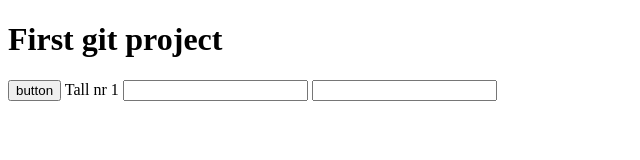
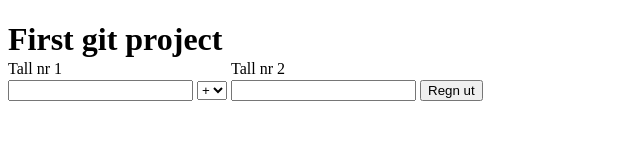
Before and after one commit to EirikAarrestad/GitProject1, a plain HTML site: page index.html in a window 1280 px wide. Shown: the whole page, without its empty margins (0-640 px from the left). Drawn offline with Linux system fonts and the light colour scheme.

Commit message:
added things

```diff
--- a/index.html
+++ b/index.html
@@ -4,15 +4,25 @@
         <meta charset="UTF-8" />
         <meta http-equiv="X-UA-Compatible" content="IE=edge" />
         <meta name="viewport" content="width=device-width, initial-scale=1.0" />
+        <link rel="stylesheet" href="./style.css" />
         <title>Git project</title>
     </head>
     <body>
-        <h1>First git project</h1>
-        <button>button</button>
-        <label for="inputNr1">Tall nr 1</label>
-        <input type="text" id="inputNr1" />
-        <label for="inputNr2"></label>
-        <input type="text" id="inputNr2" />
-        <p id="output"></p>
+        <div class="container">
+            <h1>First git project</h1>
+            <main>
+                <label for="inputNr1">Tall nr 1</label>
+                <input id="inputNr1" />
+                <select id="operatorSelect">
+                    <option value="addition">+</option>
+                    <option value="subtraction">-</option>
+                </select>
+                <label for="inputNr2">Tall nr 2</label>
+                <input id="inputNr2" />
+                <button>Regn ut</button>
+                <p id="output"></p>
+            </main>
+        </div>
+        <script src="./script.js"></script>
     </body>
 </html>
--- /dev/null
+++ b/style.css
@@ -0,0 +1,4 @@
+label {
+    position: absolute;
+    top: 60px;
+}
```
Also changed, not shown: script.js (added).
